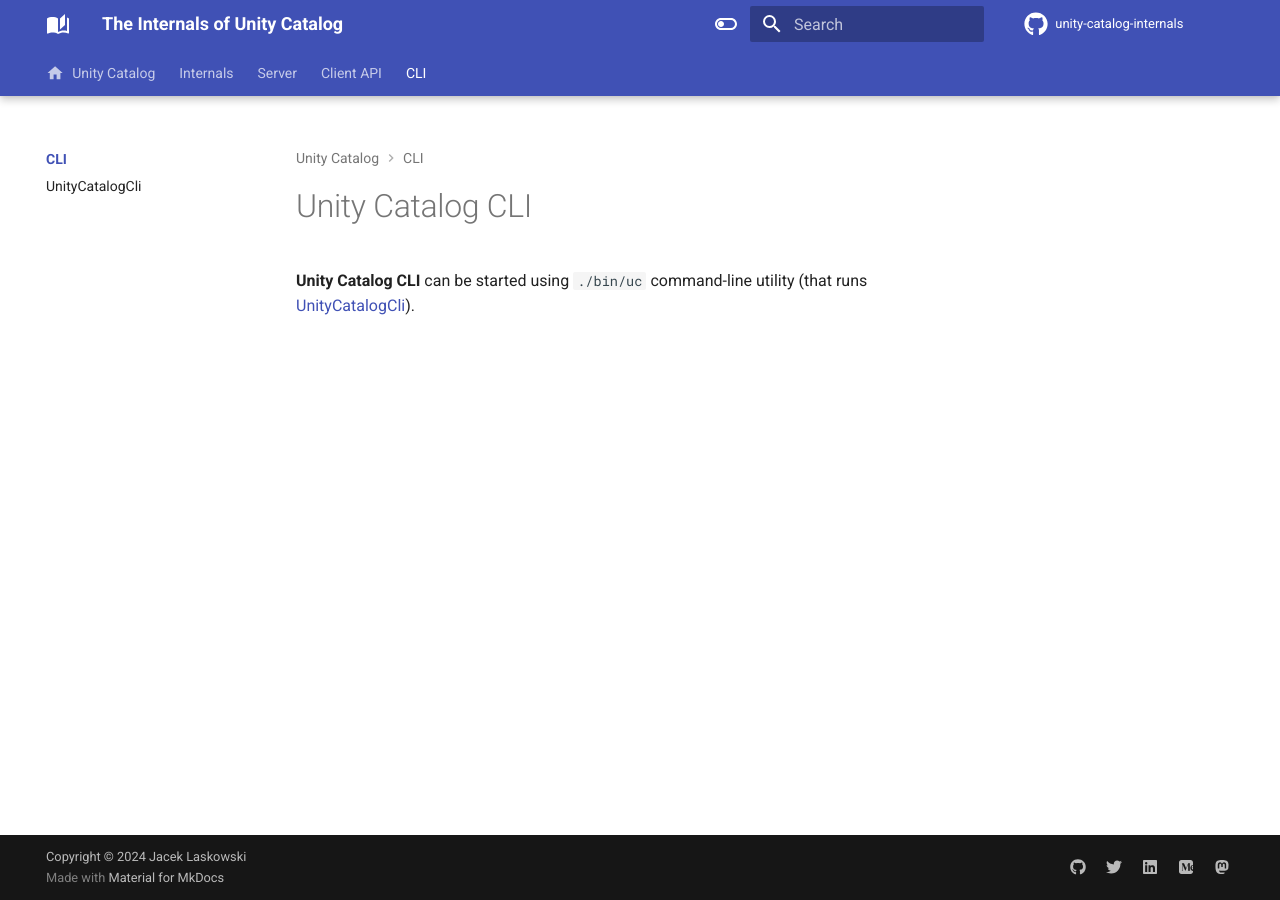
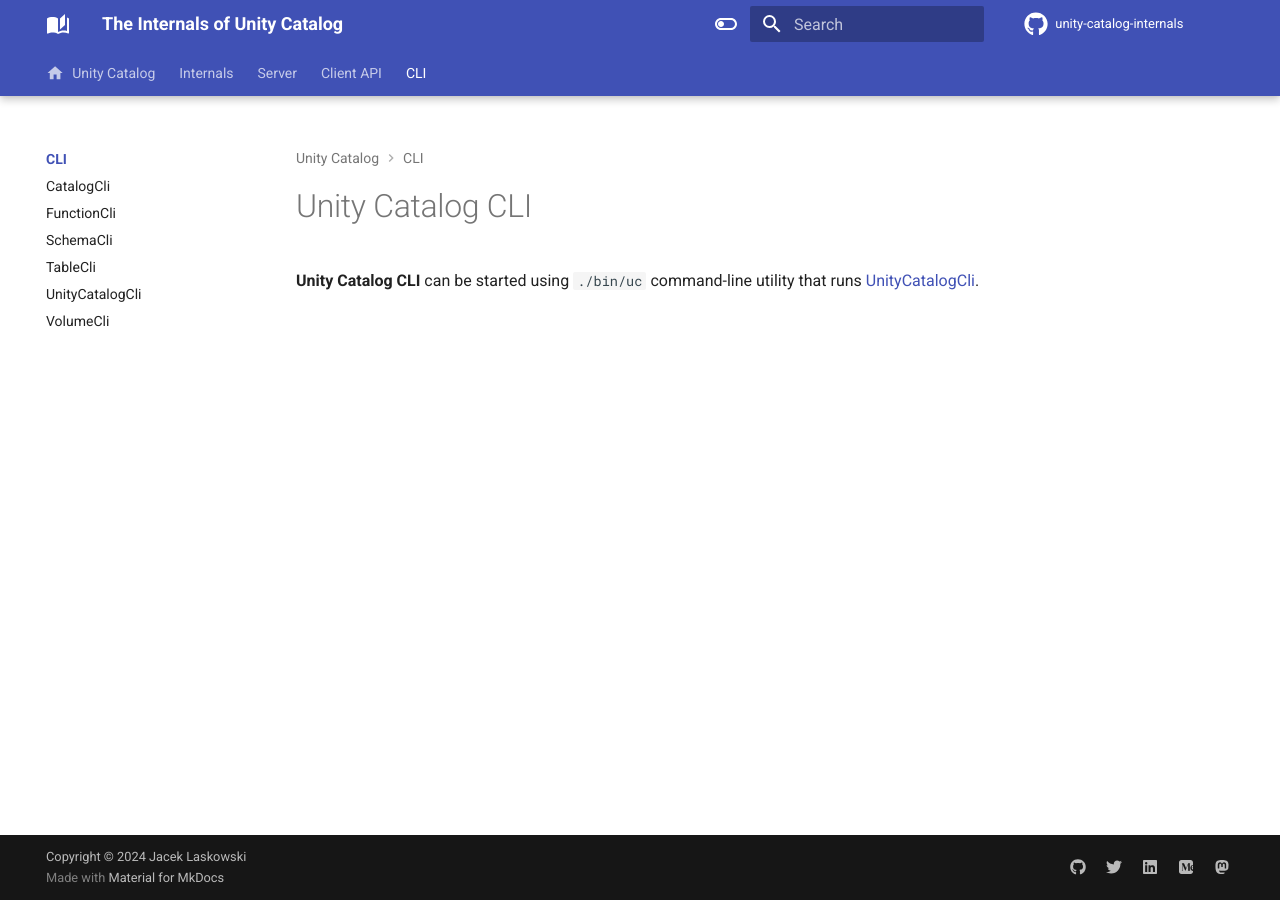
Before and after one commit to japila-books/unity-catalog-internals, an MkDocs documentation site: the page built from docs/cli/index.md, in a window 1280 px wide. Built offline with MkDocs 1.6.1 and Material for MkDocs 9.7.7, drawn with Linux system fonts in a browser that asks for light colours; comment, search, counter and statistics services are not loaded.

Commit message:
UnityCatalogCli et al.

```diff
--- /dev/null
+++ b/docs/cli/CatalogCli.md
@@ -0,0 +1 @@
+# CatalogCli
--- /dev/null
+++ b/docs/cli/FunctionCli.md
@@ -0,0 +1 @@
+# FunctionCli
--- /dev/null
+++ b/docs/cli/SchemaCli.md
@@ -0,0 +1 @@
+# SchemaCli
--- /dev/null
+++ b/docs/cli/TableCli.md
@@ -0,0 +1 @@
+# TableCli
--- /dev/null
+++ b/docs/cli/VolumeCli.md
@@ -0,0 +1 @@
+# VolumeCli
--- a/docs/cli/index.md
+++ b/docs/cli/index.md
@@ -1,3 +1,3 @@
 # Unity Catalog CLI
 
-**Unity Catalog CLI** can be started using `./bin/uc` command-line utility (that runs [UnityCatalogCli](UnityCatalogCli.md)).
+**Unity Catalog CLI** can be started using `./bin/uc` command-line utility that runs [UnityCatalogCli](UnityCatalogCli.md).
```
Also changed, not shown: docs/cli/UnityCatalogCli.md (+31 -1 lines), docs/client/ApiClient.md (+1 -0 lines).
